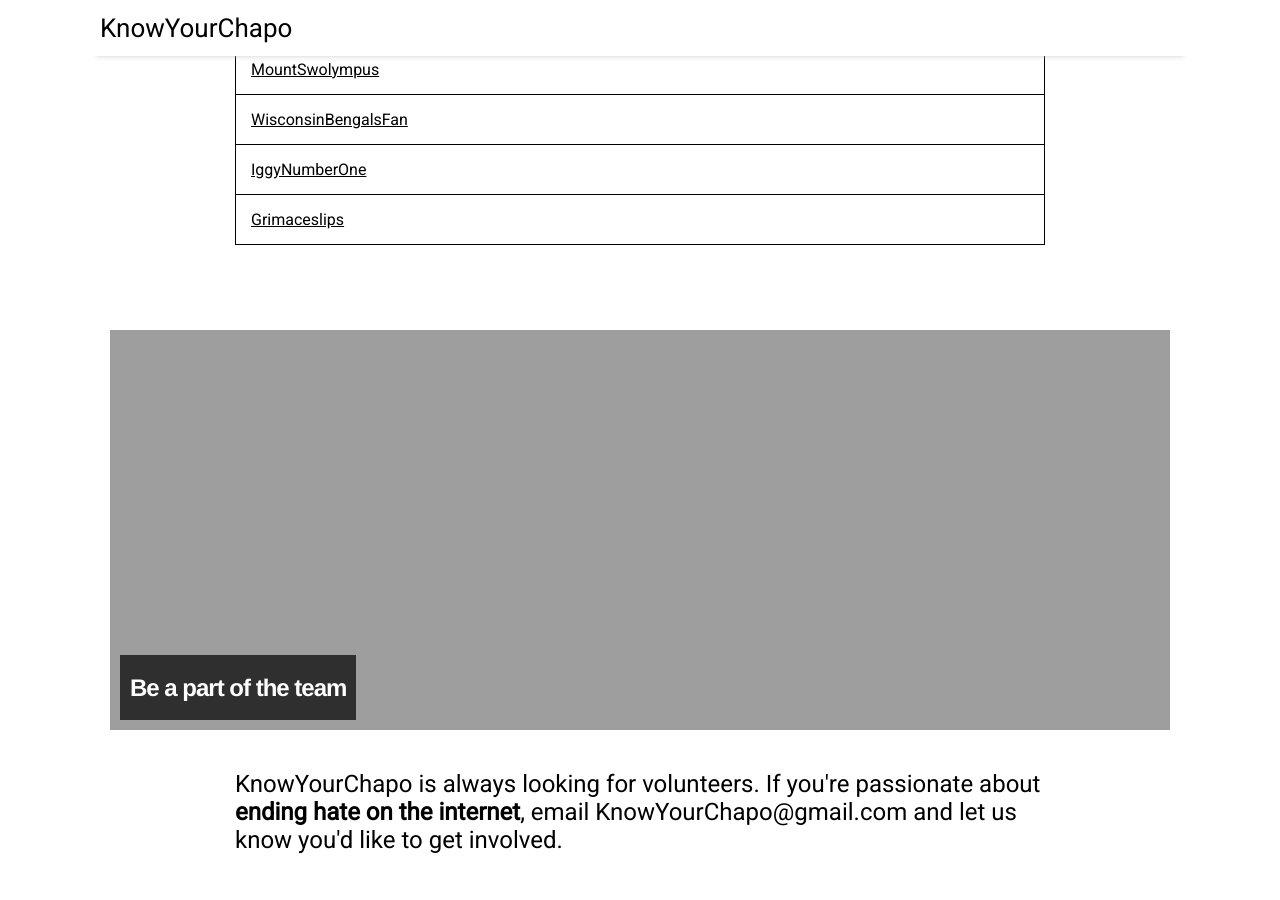
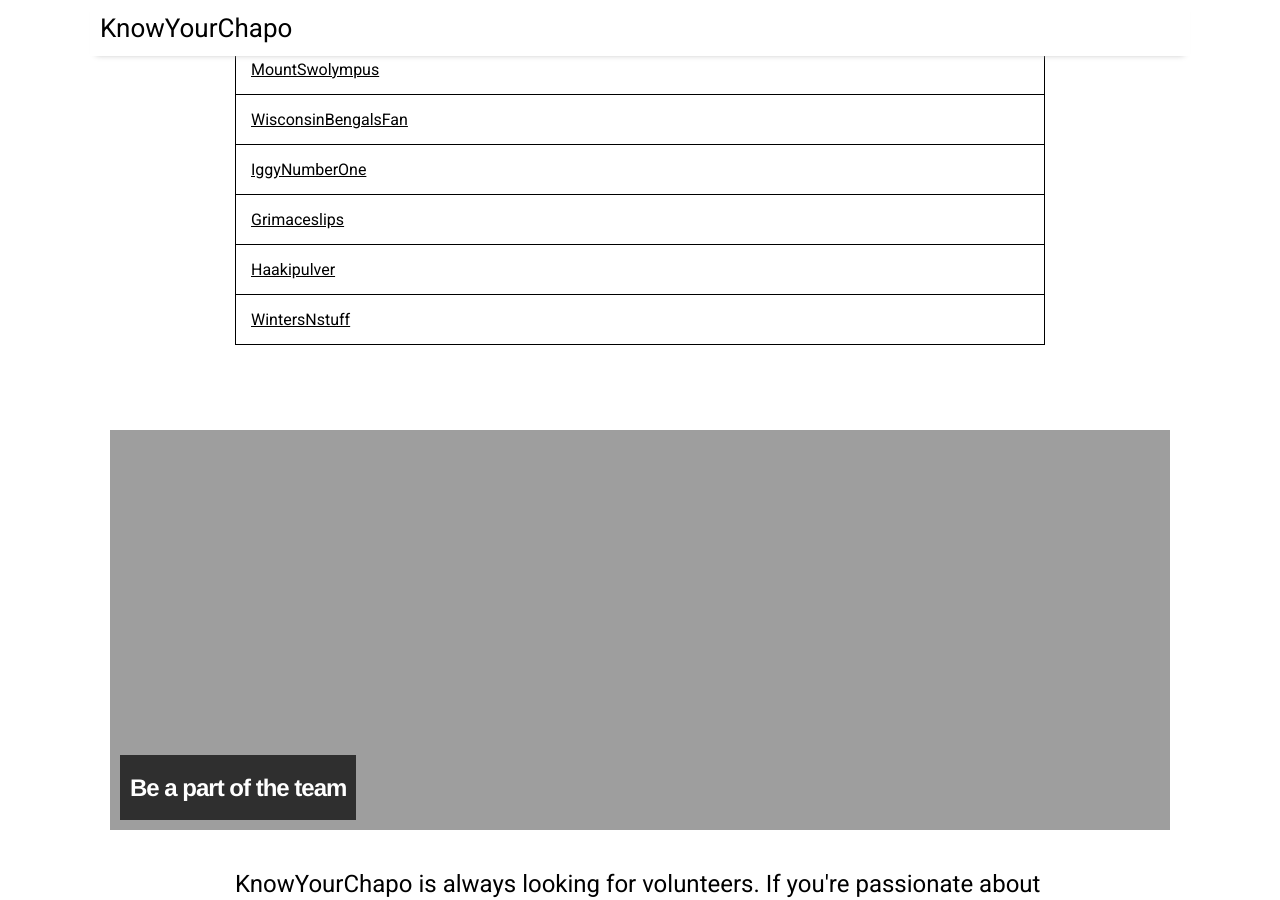
Before and after one commit to KnowYourChapo/KnowYourChapo.github.io, a Jekyll site: the page built from index.md, in a window 1280 px wide and 900 px high, scrolled down 3503 px. Built offline with Jekyll 4.4.1, drawn with Linux system fonts in a browser that asks for light colours; nearby versions of some CDN libraries; the list of posts is cut into pages by our own code.

Commit message:
new posters

```diff
--- a/_data/chapolist.json
+++ b/_data/chapolist.json
@@ -203,6 +203,14 @@
         {
             "name": "Grimaceslips",
             "notes": ""
+        },
+        {
+            "name": "Haakipulver",
+            "notes": ""
+        },
+        {
+            "name": "WintersNstuff",
+            "notes": ""
         }
     ]
 }
```
